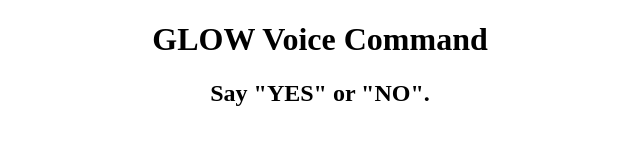
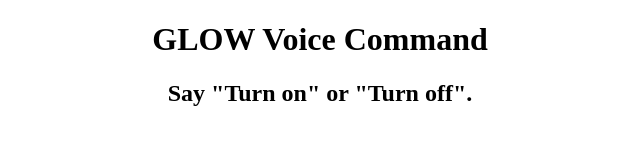
Before and after one commit to AtsuneMogi/glow-voice-command, a plain HTML site: page index.html in a window 1280 px wide. Shown: the whole page, without its empty margins (328-968 px from the left). Drawn offline with Linux system fonts and the light colour scheme.

Commit message:
Update index.html

```diff
--- a/index.html
+++ b/index.html
@@ -7,7 +7,7 @@
     </head>
     <body onload="main();">
         <h1>GLOW Voice Command</h1>
-        <h2>Say "YES" or "NO".</h2>
+        <h2>Say "Turn on" or "Turn off".</h2>
         <h1 id="content"></h1>
         <script type="text/javascript" src="js/main.js"></script>
     </body>
```
